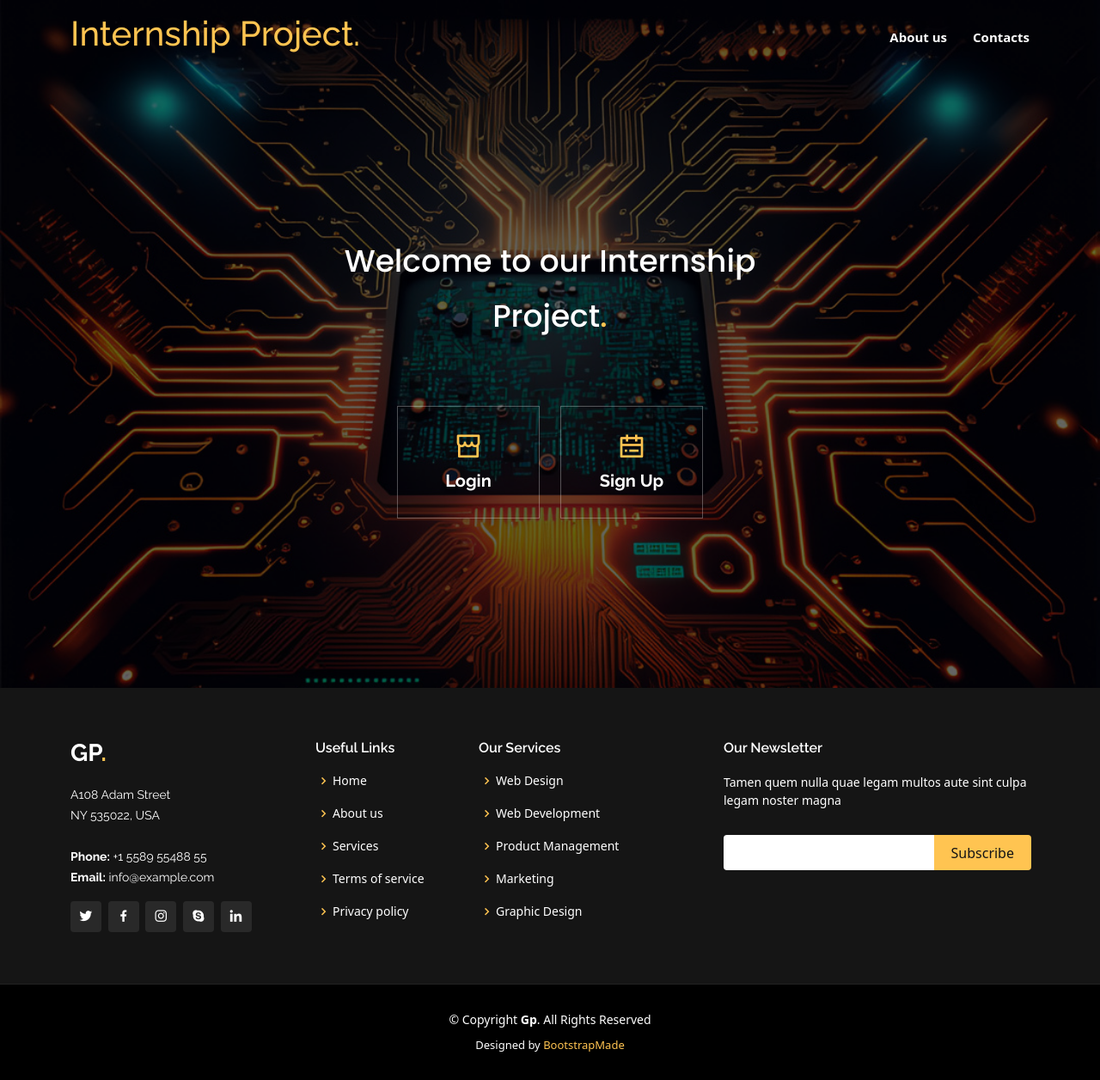
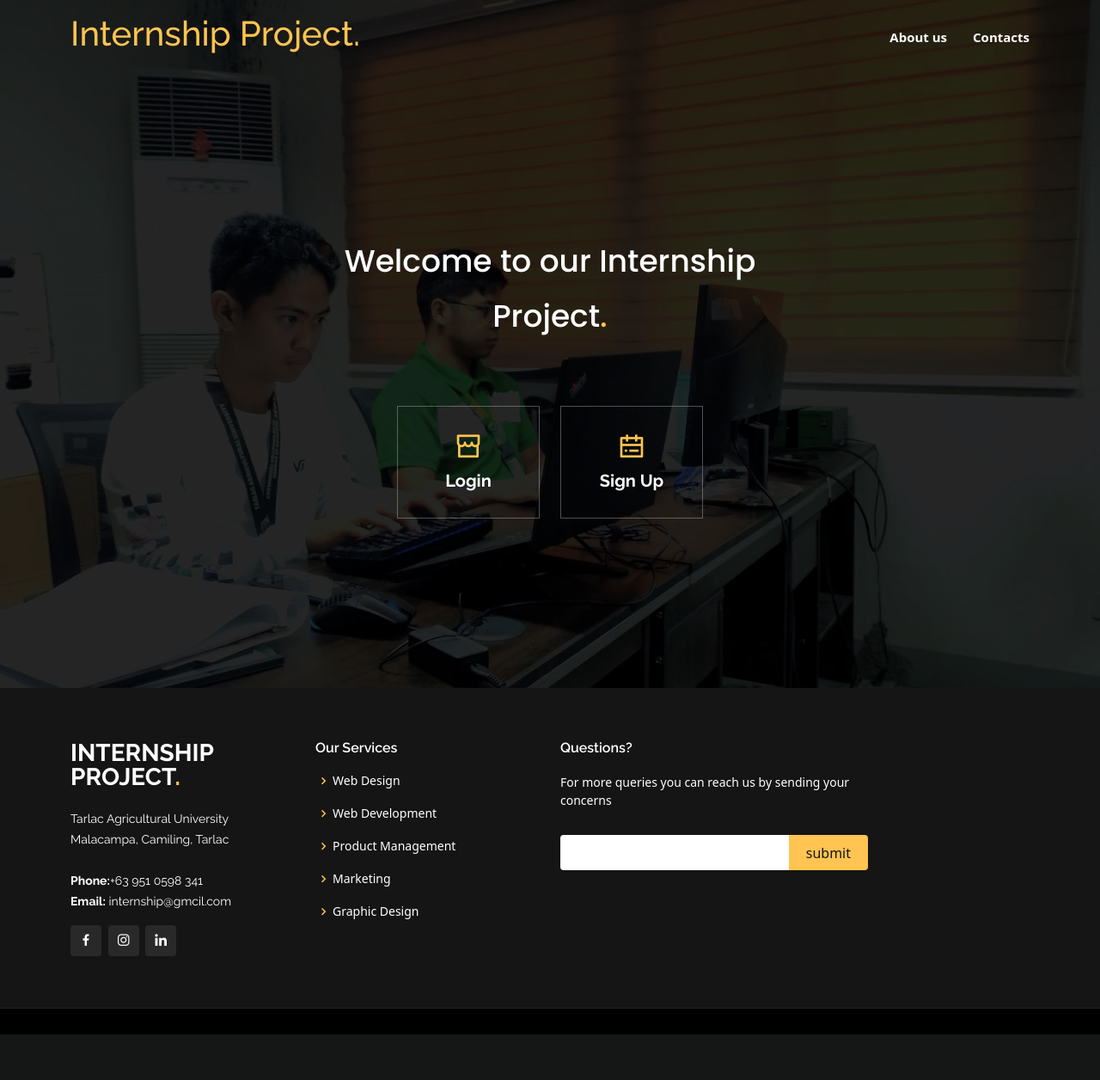
Before and after one commit to rgoloys/Words-Weighted-Score-and-Sentiment-Analysis, a Django app: page / in a window 1280 px wide. Shown: the whole page at 86% size. After the commit the page ends 1203 px from the top, so only its background shows below. Run offline with Django 5.2, Linux system fonts and the light colour scheme; parts of the project's set-up code (start-up, migrations or seed data) failed here and were passed over; some libraries are stand-ins or nearby versions.

Commit message:
Add about us page and .gitignore file

```diff
--- a/wordScore/myApp/static/css/style.css
+++ b/wordScore/myApp/static/css/style.css
@@ -406,7 +406,7 @@ h6 {
 #hero {
   width: 100%;
   min-height: 100vh;
-  background: url("../img/bg-3.jpg") top center;
+  background: url("../img/Us.jpg") top center;
   background-size: cover;
   position: relative;
 }
--- a/wordScore/myApp/urls.py
+++ b/wordScore/myApp/urls.py
@@ -18,4 +18,5 @@ urlpatterns = [
     path('senti/', views.user_upload, name='user_upload'),
     path('delete-uploaded-file/<int:file_id>/', views.delete_uploaded_file, name='delete_uploaded_file'),
     path('', views.test, name='test'),
+    path('AboutUs/', views.AboutUs, name="AboutUs"),
 ]
--- a/wordScore/myApp/views.py
+++ b/wordScore/myApp/views.py
@@ -44,6 +44,8 @@ def test(request):
 
     return render(request, 'test.html', {'keywords': keywords, 'accept_scores': accept_scores})
 
+def AboutUs(request):
+     return render(request, 'AboutUs.html')
 
 
 # Home page
--- a/wordScore/templates/test.html
+++ b/wordScore/templates/test.html
@@ -49,8 +49,8 @@
                 <li><a class="nav-link scrollto active" href="#hero">Home</a></li>
                 <li><a href="{% url 'logout' %}" class="nav-link scrollto">Logout</a></li>
                 {% else %}
-                <li><a href="{% url 'login' %}" class="nav-link scrollto">About us</a></li>
-                <li><a href="{% url 'signup' %}" class="nav-link scrollto">Contacts</a></li>
+                <li><a href="{% url 'AboutUs' %}" class="nav-link scrollto">About us</a></li>
+                <li><a href="#footer" class="nav-link scrollto">Contacts</a></li>
                 {% endif %}
             </ul>
             <i class="bi bi-list mobile-nav-toggle"></i>
@@ -120,9 +120,6 @@
     </div>
 </section><!-- End Hero -->
 
-<main id="main">
-
-</main><!-- End #main -->
 
 <!-- ======= Footer ======= -->
 <footer id="footer">
@@ -132,33 +129,24 @@
 
                 <div class="col-lg-3 col-md-6">
                     <div class="footer-info">
-                        <h3>Gp<span>.</span></h3>
+                        <h3>Internship Project<span>.</span></h3>
                         <p>
-                            A108 Adam Street <br>
-                            NY 535022, USA<br><br>
-                            <strong>Phone:</strong> +1 5589 55488 55<br>
-                            <strong>Email:</strong> info@example.com<br>
+                            Tarlac Agricultural University <br>
+                            Malacampa, Camiling, Tarlac<br><br>
+                            <strong>Phone:</strong>+63 951 0598 341<br>
+                            <strong>Email:</strong> internship@gmcil.com<br>
                         </p>
                         <div class="social-links mt-3">
-                            <a href="#" class="twitter"><i class="bx bxl-twitter"></i></a>
+
                             <a href="#" class="facebook"><i class="bx bxl-facebook"></i></a>
                             <a href="#" class="instagram"><i class="bx bxl-instagram"></i></a>
-                            <a href="#" class="google-plus"><i class="bx bxl-skype"></i></a>
+                            <!-- <a href="#" class="google-plus"><i class="bx bxl-skype"></i></a>
+                            <a href="#" class="twitter"><i class="bx bxl-twitter"></i></a>-->
                             <a href="#" class="linkedin"><i class="bx bxl-linkedin"></i></a>
                         </div>
                     </div>
                 </div>
 
-                <div class="col-lg-2 col-md-6 footer-links">
-                    <h4>Useful Links</h4>
-                    <ul>
-                        <li><i class="bx bx-chevron-right"></i> <a href="#">Home</a></li>
-                        <li><i class="bx bx-chevron-right"></i> <a href="#">About us</a></li>
-                        <li><i class="bx bx-chevron-right"></i> <a href="#">Services</a></li>
-                        <li><i class="bx bx-chevron-right"></i> <a href="#">Terms of service</a></li>
-                        <li><i class="bx bx-chevron-right"></i> <a href="#">Privacy policy</a></li>
-                    </ul>
-                </div>
 
                 <div class="col-lg-3 col-md-6 footer-links">
                     <h4>Our Services</h4>
@@ -172,10 +160,10 @@
                 </div>
 
                 <div class="col-lg-4 col-md-6 footer-newsletter">
-                    <h4>Our Newsletter</h4>
-                    <p>Tamen quem nulla quae legam multos aute sint culpa legam noster magna</p>
+                    <h4>Questions?</h4>
+                    <p>For more queries you can reach us by sending your concerns</p>
                     <form action="" method="post">
-                        <input type="email" name="email"><input type="submit" value="Subscribe">
+                        <input type="email" name="email"><input type="submit" value="submit">
                     </form>
 
                 </div>
@@ -184,18 +172,7 @@
         </div>
     </div>
 
-    <div class="container">
-        <div class="copyright">
-            &copy; Copyright <strong><span>Gp</span></strong>. All Rights Reserved
-        </div>
-        <div class="credits">
-            <!-- All the links in the footer should remain intact. -->
-            <!-- You can delete the links only if you purchased the pro version. -->
-            <!-- Licensing information: https://bootstrapmade.com/license/ -->
-            <!-- Purchase the pro version with working PHP/AJAX contact form: https://bootstrapmade.com/gp-free-multipurpose-html-bootstrap-template/ -->
-            Designed by <a href="https://bootstrapmade.com/">BootstrapMade</a>
-        </div>
-    </div>
+
 </footer><!-- End Footer -->
 
 <div id="preloader"></div>
```
Also changed, not shown: wordScore/templates/AboutUs.html (added, +133 -0 lines), wordScore/db.sqlite3, wordScore/myApp/static/img/Us.jpg (added).
